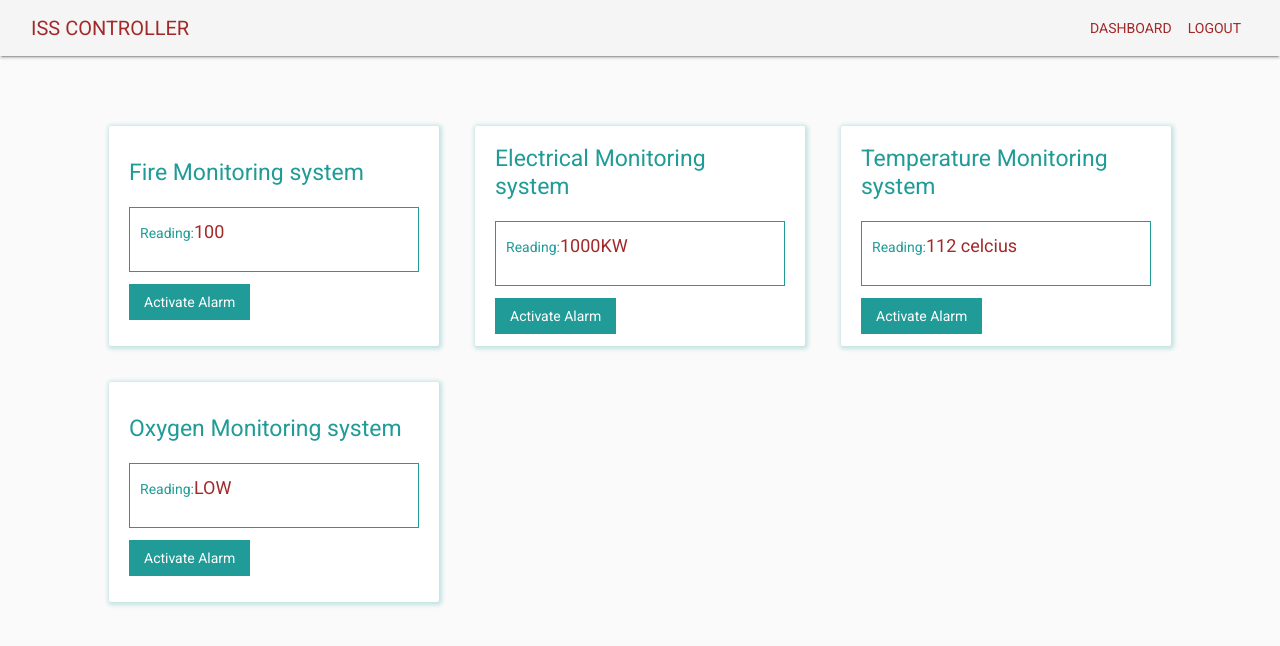
After one commit to SSDCS/Prototype-System-based-on-Monolithic-Paradigm, a Flask app: template Application/templates/dashboard.html in a window 1280 px wide. The commit adds this page. Shown: the top 646 px of the page. Run offline with Flask 2, Linux system fonts and the light colour scheme; the template is opened without the code that fills it, so the values that code supplies are empty; some libraries are stand-ins or nearby versions.

Commit message:
merge new templates and static files

```diff
--- /dev/null
+++ b/Application/static/css/main.css
@@ -0,0 +1,63 @@
+.admin_container {
+  display: grid;
+  grid-template-columns: repeat(3, 1fr);
+  gap: 1rem;
+  margin-top: 60px;
+}
+.card {
+  width: 330px;
+  height: 220px;
+  box-shadow: 1px 1px 4px 2px #c2e2e1;
+  margin: 10px;
+  cursor: pointer;
+  background-color: #fff;
+  display: flex;
+  flex-direction: column;
+  justify-content: center;
+  padding: 10px;
+}
+.cards_wrapper {
+  display: flex;
+  justify-content: center;
+}
+
+.container1 {
+  display: flex;
+  justify-content: center;
+}
+.heading {
+  color: #209b97;
+  font-size: 23px;
+  margin: 10px;
+}
+.reading {
+  border: 1px solid #209b97;
+  padding: 10px;
+  margin: 10px;
+}
+.val {
+  color: #209b97;
+  font-size: 14px;
+}
+.r_val {
+  color: #a22929;
+  font-size: 18px;
+}
+.activate {
+  text-decoration: none;
+  background: #209b97;
+  color: #fff;
+  padding: 10px 15px;
+  text-align: center;
+}
+.activate:hover {
+  text-decoration: none;
+  background: #05413f;
+  color: #fff;
+  transition: 1ms ease-in-out;
+}
+.btn_wrapper {
+  display: flex;
+  justify-content: space-between;
+  margin: 10px;
+}
--- /dev/null
+++ b/Application/templates/dashboard.html
@@ -0,0 +1,157 @@
+{% extends "layout.html"%} {%block content%}
+<nav class="navbar navbar-expand-lg navbar-light bg-light">
+  <div class="container-fluid">
+    <a class="navbar-brand" href="#" style="color: #a22929">ISS CONTROLLER</a>
+    <button
+      class="navbar-toggler"
+      type="button"
+      data-bs-toggle="collapse"
+      data-bs-target="#navbarNav"
+      aria-controls="navbarNav"
+      aria-expanded="false"
+      aria-label="Toggle navigation"
+    >
+      <span class="navbar-toggler-icon"></span>
+    </button>
+    <div
+      class="collapse navbar-collapse d-flex justify-content-end"
+      id="navbarNav"
+    >
+      <ul class="navbar-nav">
+        <li class="nav-item">
+          <a
+            class="nav-link active"
+            aria-current="page"
+            href="/"
+            style="color: #a22929 !important"
+            >Dashboard</a
+          >
+        </li>
+        {% if user == "admin" %}
+        <li class="nav-item">
+          <a class="nav-link" href="/register" style="color: #a22929"
+            >Create user</a
+          >
+        </li>
+        {% endif %}
+      </ul>
+      <ul class="navbar-nav">
+        <li class="nav-item">
+          <a class="nav-link" href="/logout" style="color: #a22929">Logout</a>
+        </li>
+      </ul>
+    </div>
+  </div>
+</nav>
+<div class="container1">{% include "_msgs.html"%}</div>
+<div class="container">
+  {% if user == "admin" %}
+  <div class="cards_wrapper">
+    <div class="admin_container">
+      <div class="card">
+        <h3 class="heading">Fire Monitoring system</h3>
+        <div class="reading">
+          <p class="val">Reading:<span class="r_val">100</span></p>
+        </div>
+        <div class="btn_wrapper">
+          <div><a href="#" class="activate">Fire Suppression</a></div>
+          {% if user == "admin" %}
+          <div><a href="#" class="activate">Silence Alarm</a></div>
+          {%endif%}
+        </div>
+      </div>
+      <div class="card">
+        <h3 class="heading">Electrical Monitoring system</h3>
+        <div class="reading">
+          <p class="val">Reading:<span class="r_val">1000KW</span></p>
+        </div>
+        <div class="btn_wrapper">
+          <div><a href="#" class="activate">Something</a></div>
+          {% if user == "admin" %}
+          <div><a href="#" class="activate">Silence Alarm</a></div>
+          {%endif%}
+        </div>
+      </div>
+      <div class="card">
+        <h3 class="heading">Temperature Monitoring system</h3>
+        <div class="reading">
+          <p class="val">Reading:<span class="r_val">112 celcius</span></p>
+        </div>
+        <div class="btn_wrapper">
+          <div><a href="#" class="activate">Lower Temp</a></div>
+          {% if user == "admin" %}
+          <div><a href="#" class="activate">Silence Alarm</a></div>
+          {%endif%}
+        </div>
+      </div>
+      <div class="card">
+        <h3 class="heading">Oxygen Monitoring system</h3>
+        <div class="reading">
+          <p class="val">Reading:<span class="r_val">LOW</span></p>
+        </div>
+        <div class="btn_wrapper">
+          <div><a href="#" class="activate">Activate Emer Oxy</a></div>
+          {% if user == "admin" %}
+          <div><a href="#" class="activate">Silence Alarm</a></div>
+          {%endif%}
+        </div>
+      </div>
+    </div>
+  </div>
+
+  {% else %}
+  <div class="cards_wrapper">
+    <div class="admin_container">
+      <div class="card">
+        <h3 class="heading">Fire Monitoring system</h3>
+        <div class="reading">
+          <p class="val">Reading:<span class="r_val">100</span></p>
+        </div>
+        <div class="btn_wrapper">
+          <div><a href="#" class="activate">Activate Alarm</a></div>
+          {% if user == "admin" %}
+          <div><a href="#" class="activate">Silence Alarm</a></div>
+          {%endif%}
+        </div>
+      </div>
+      <div class="card">
+        <h3 class="heading">Electrical Monitoring system</h3>
+        <div class="reading">
+          <p class="val">Reading:<span class="r_val">1000KW</span></p>
+        </div>
+        <div class="btn_wrapper">
+          <div><a href="#" class="activate">Activate Alarm</a></div>
+          {% if user == "admin" %}
+          <div><a href="#" class="activate">Silence Alarm</a></div>
+          {%endif%}
+        </div>
+      </div>
+      <div class="card">
+        <h3 class="heading">Temperature Monitoring system</h3>
+        <div class="reading">
+          <p class="val">Reading:<span class="r_val">112 celcius</span></p>
+        </div>
+        <div class="btn_wrapper">
+          <div><a href="#" class="activate">Activate Alarm</a></div>
+          {% if user == "admin" %}
+          <div><a href="#" class="activate">Silence Alarm</a></div>
+          {%endif%}
+        </div>
+      </div>
+      <div class="card">
+        <h3 class="heading">Oxygen Monitoring system</h3>
+        <div class="reading">
+          <p class="val">Reading:<span class="r_val">LOW</span></p>
+        </div>
+        <div class="btn_wrapper">
+          <div><a href="#" class="activate">Activate Alarm</a></div>
+          {% if user == "admin" %}
+          <div><a href="#" class="activate">Silence Alarm</a></div>
+          {%endif%}
+        </div>
+      </div>
+    </div>
+  </div>
+  {% endif %}
+</div>
+{%endblock content%}
--- a/Application/templates/layout.html
+++ b/Application/templates/layout.html
@@ -19,6 +19,10 @@
       rel="stylesheet"
       href="{{url_for('static', filename='css/bootstrap-material-design.min.css')}}"
     />
+    <link
+      rel="stylesheet"
+      href="{{url_for('static', filename='css/main.css')}}"
+    />
 
     <title>{{title}}</title>
   </head>
```
Also changed, not shown: Application/templates/login.html (added, +20 -0 lines), Application/templates/register.html (added, +26 -0 lines).
